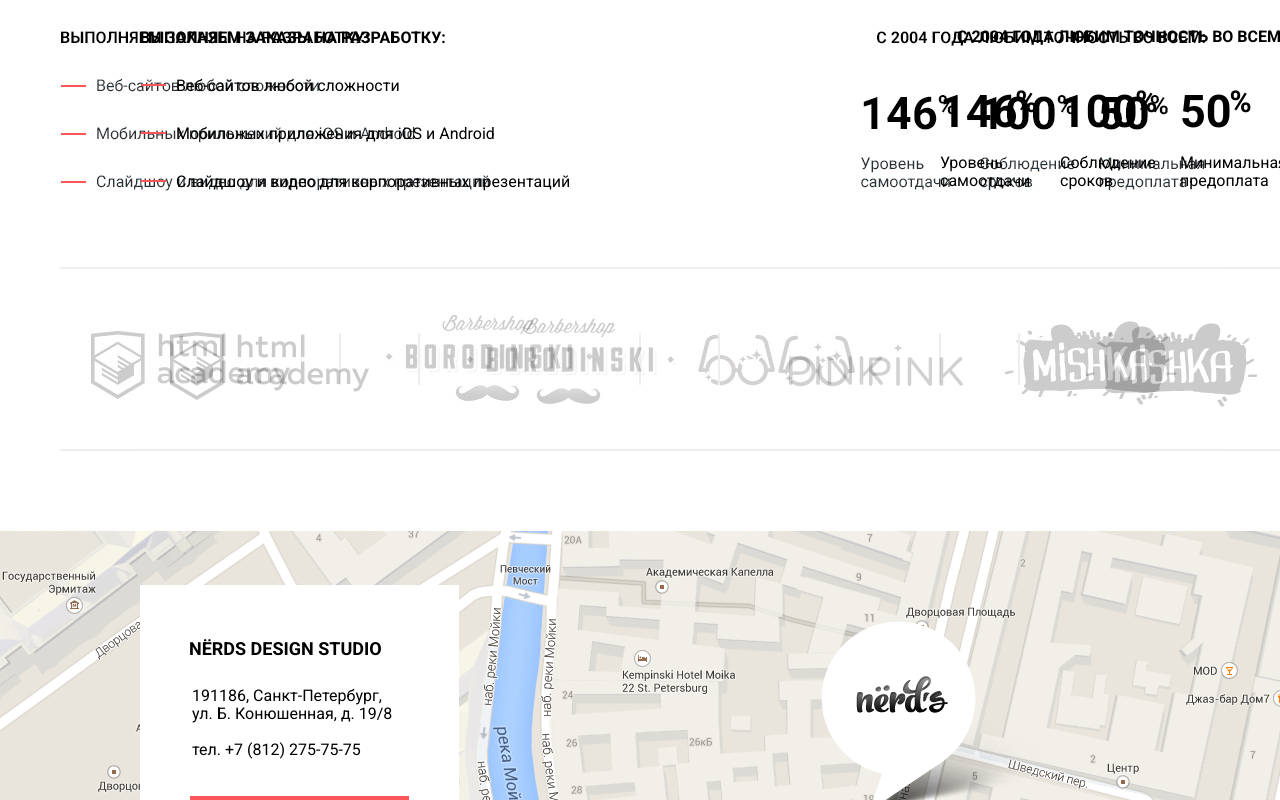
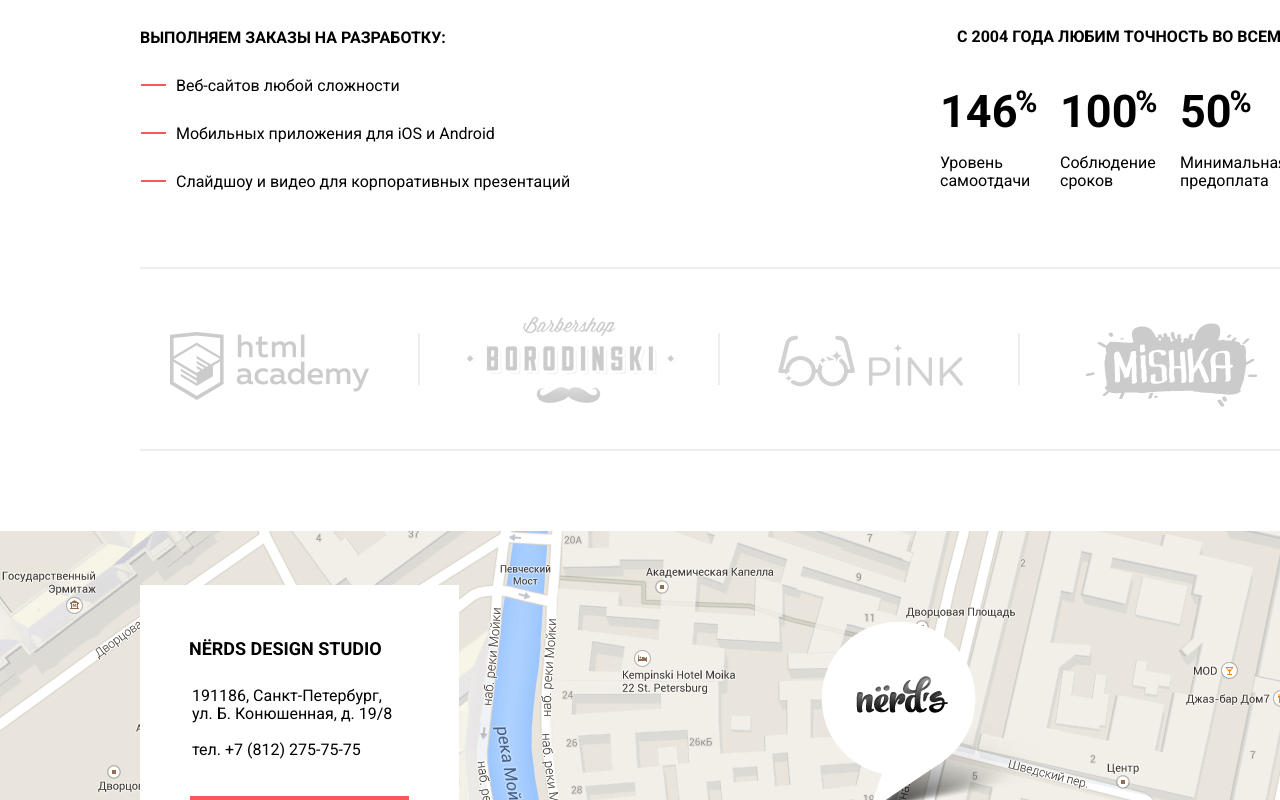
Before and after one commit to kazakovlv/569953-nerds, a plain HTML site: page index.html in a window 1280 px wide. Shown: the part 1312-2112 px from the top of the page. Drawn offline with Linux system fonts and the light colour scheme.

Commit message:
Исправления главной страницы

```diff
--- a/css/style.css
+++ b/css/style.css
@@ -1,11 +1,11 @@
 body {
 /* Временно для сетки */
-    background-image: url('../img/view/nerds-index.jpg');
+    /* background-image: url('../img/view/nerds-index.jpg'); */
     /* background-image: url('../img/view/nerds-catalog.jpg'); */
-    background-size: 1440px auto;
+    /* background-size: 1440px auto;
     background-repeat: no-repeat;
     background-position: top center;
-    height: 10000px;
+    height: 10000px; */
   }
 .visually-hidden:not(:focus):not(:active),
 input[type="checkbox"].visually-hidden,
@@ -171,7 +171,7 @@ footer ul {
 /* ****************Слайдер**************** */
 .slider {
     position: relative;
-    /* background-color: #eeeeee; */
+    background-color: #eeeeee;
 }
 .slider-container {
     width: 1200px;
@@ -640,7 +640,6 @@ footer ul {
     box-sizing: border-box; */
 }
 .partners-href {
-    opacity: 0.2;
     position: relative;
 }
 .partners-href:after {
@@ -653,12 +652,6 @@ footer ul {
 /*     border: 1px solid blueviolet;
     box-sizing: border-box; */
     }
-.partners-href:hover {
-    opacity: 1;
-}
-.partners-href:active {
-    opacity: 0.1;
-}
 .partners-items-separator {
     width: 2px;
     margin: 0 18px 0 0;
@@ -672,7 +665,7 @@ footer ul {
     min-height: 20px;
 }
 .partners-logo2{
-    margin: 49px 0 0 29px;
+    margin: 48px 0 0 29px;
     padding: 0;
     min-height: 20px;
 }
@@ -686,7 +679,15 @@ footer ul {
     padding: 0;
     min-height: 20px;
 }
-
+.partners-img {
+	opacity: 0.2;
+}
+.partners-img:hover {
+    opacity: 1;
+}
+.partners-img:active {
+    opacity: 0.1;
+}
 .main-foter {
     width: 1440px;
     min-height: 713px;
@@ -704,7 +705,7 @@ footer ul {
     padding: 0;
     background-image: url('../img/map.png');
     /* border: 1px solid rgb(83, 43, 226);
-    box-sizing: border-box;   */
+    box-sizing: border-box;  */
 }
 .geography-address {
     display: flex;
--- a/index.html
+++ b/index.html
@@ -139,36 +139,28 @@
         <ul class="partners-list">
           <li class="partners-items">
             <a class="partners-href" href="https://htmlacademy.ru/intensive/htmlcss">
-              <div>
-                <img class="partners-logo1" src="img/logo-1.0.png" alt="HTML Academy">
-              </div>
+              <img class="partners-img partners-logo1" src="img/logo-1.0.png" alt="HTML Academy">
               <span class="visually-hidden">HTML Academy</span>
             </a>
           </li>
           <li class="partners-items-separator"></li>
           <li class="partners-items">
             <a class="partners-href" href="#">
-            <div>
-              <img class="partners-logo2" src="img/logo-2.0.png" alt="Барбершоп Бородинский">
-            </div>
+              <img class="partners-img partners-logo2" src="img/logo-2.0.png" alt="Барбершоп Бородинский">
               <span class="visually-hidden">Барбершоп Бородинский</span>
             </a>
           </li>
           <li class="partners-items-separator"></li>
           <li class="partners-items">
             <a class="partners-href" href="#">
-              <div>
-                <img class="partners-logo3" src="img/logo-3.0.png" alt="PINK">
-              </div>
+              <img class="partners-img partners-logo3" src="img/logo-3.0.png" alt="PINK">
               <span class="visually-hidden">PINK</span>
             </a>
             </li>
           <li class="partners-items-separator"></li>
           <li class="partners-items">
             <a class="partners-href" href="#">
-              <div>
-                <img class="partners-logo4" src="img/logo-4.0.png" alt="MISHKA">
-              </div>
+              <img class="partners-img partners-logo4" src="img/logo-4.0.png" alt="MISHKA">
               <span class="visually-hidden">MISHKA</span>
             </a>
           </li>
```
